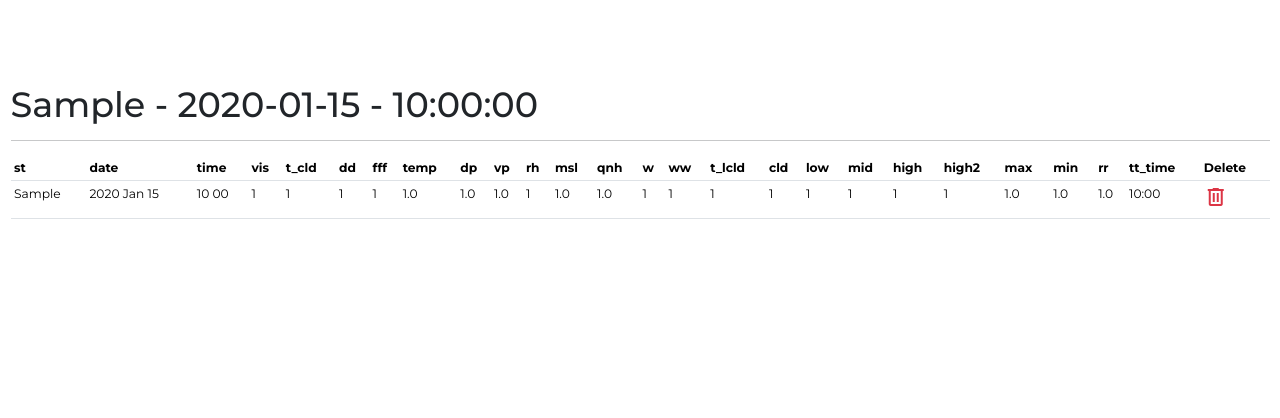
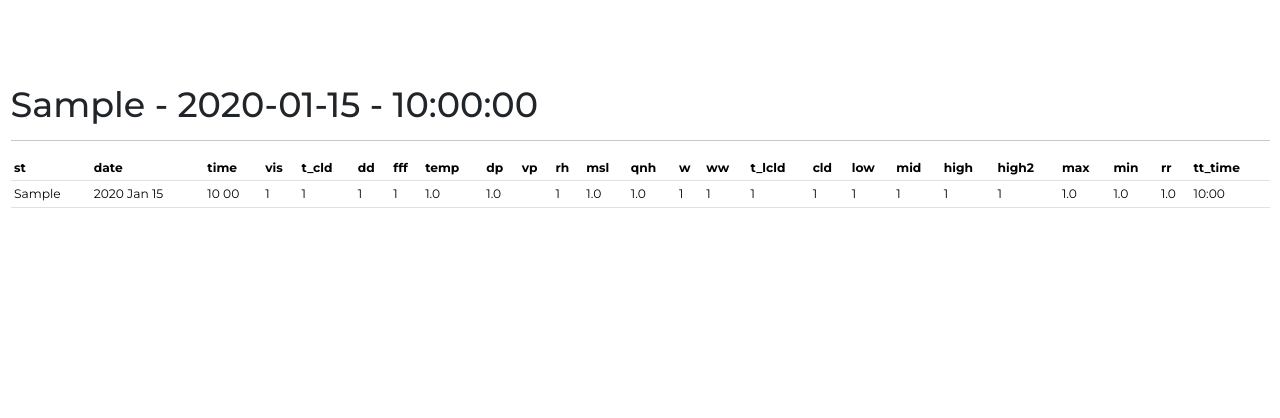
Before and after one commit to swelanauguste/works-MET, a Django app: page /detail/1/ in a window 1280 px wide. Shown: the part 77-495 px from the top of the page. Run offline with Django 5.2, Linux system fonts and the light colour scheme; tables that the repository leaves empty hold one stand-in row (values such as "Sample post"); parts of the project's set-up code (start-up, migrations or seed data) failed here and were passed over.

Commit message:
Remove 'vp' field from Report model and update 'rr_time' field help text

```diff
--- a/app/reports/forms.py
+++ b/app/reports/forms.py
@@ -23,7 +23,7 @@ class ReportForm(forms.ModelForm):
             'fff': 'fff',
             'temp': 'temp',
             'dp': 'dp',
-            'vp': 'vp',
+            # 'vp': 'vp',
             'rh': 'rh',
             'msl': 'msl',
             'qnh': 'qnh',
--- a/app/reports/models.py
+++ b/app/reports/models.py
@@ -13,7 +13,7 @@ class Report(models.Model):
     fff = models.IntegerField(default=0)
     temp = models.FloatField(default=0)
     dp = models.FloatField(default=0)
-    vp = models.FloatField(default=0)
+    # vp = models.FloatField(default=0)
     rh = models.IntegerField(default=0)
     msl = models.FloatField(default=0)
     qnh = models.FloatField(default=0)
@@ -28,7 +28,7 @@ class Report(models.Model):
     maxx = models.FloatField(default=0)
     minn = models.FloatField(default=0)
     rr = models.FloatField(default=0)
-    rr_time = models.TimeField(null=True, blank=True, default="16:00")
+    rr_time = models.TimeField(null=True, blank=True, help_text='hh:mm')
     archive = models.BooleanField(default=False)
     created_at = models.DateTimeField(auto_now_add=True)
     updated_at = models.DateTimeField(auto_now=True)
--- a/app/templates/reports/report_detail.html
+++ b/app/templates/reports/report_detail.html
@@ -34,7 +34,7 @@
                     <th scope="col">min</th>
                     <th scope="col">rr</th>
                     <th scope="col">tt_time</th>
-                    <th scope="col">Delete</th>
+                    <!-- <th scope="col">Delete</th> -->
                 </tr>
             </thead>
             <tbody>
@@ -64,11 +64,11 @@
                     <td>{{object.minn}}</td>
                     <td>{{object.rr}}</td>
                     <td>{{object.rr_time|date:"H:i"}}</td>
-                    <td><a class="text-danger" href="{% url 'report-delete' object.pk %}"><span
+                    <!-- <td><a class="text-danger" href="{% url 'report-delete' object.pk %}"><span
                                 class="material-symbols-outlined">
                                 delete
                             </span></a>
-                    </td>
+                    </td> -->
                 </tr>
             </tbody>
         </table>
```
Also changed, not shown: app/reports/migrations/0013_remove_report_vp_alter_report_rr_time.py (added).
